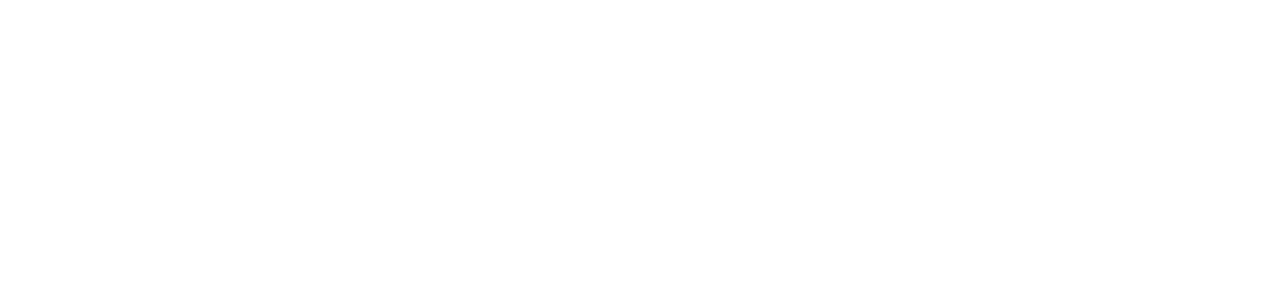
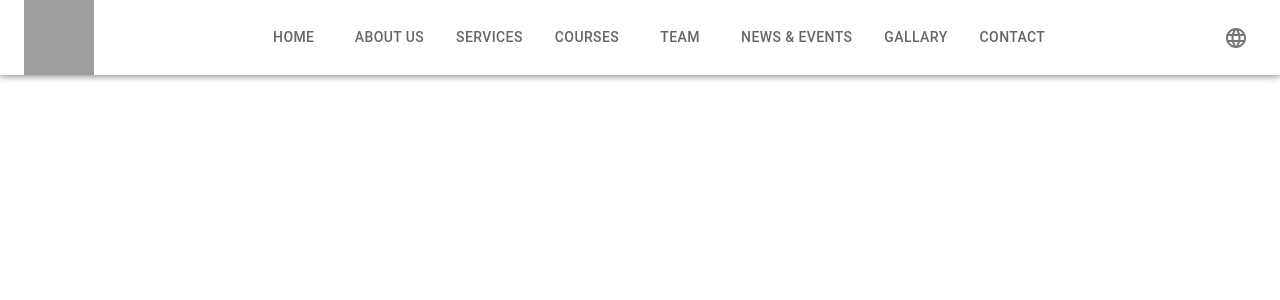
Before and after one commit to Mayis/eden-mui, a React (Create React App) app: page / in a window 1280 px wide. Shown: the top 300 px of the page. Built offline with nearby package versions, Linux system fonts and the light colour scheme; grey boxes are pictures that could not be loaded.

Commit message:
created header menu

```diff
--- a/package.json
+++ b/package.json
@@ -5,7 +5,8 @@
   "dependencies": {
     "@emotion/react": "^11.10.5",
     "@emotion/styled": "^11.10.5",
-    "@mui/material": "^5.11.1",
+    "@mui/icons-material": "^5.11.0",
+    "@mui/material": "^5.11.2",
     "@mui/styled-engine-sc": "^5.11.0",
     "@reduxjs/toolkit": "^1.9.1",
     "@testing-library/jest-dom": "^5.16.5",
--- a/src/App.tsx
+++ b/src/App.tsx
@@ -1,7 +1,12 @@
+import Header from './components/Header';
 import React from 'react';
 
 function App() {
-  return <div className="App"></div>;
+  return (
+    <div className="App">
+      <Header />
+    </div>
+  );
 }
 
 export default App;
--- /dev/null
+++ b/src/components/BurgerMenu.tsx
@@ -0,0 +1,46 @@
+import {
+  Drawer,
+  IconButton,
+  List,
+  ListItemButton,
+  ListItemIcon,
+  ListItemText
+} from '@mui/material';
+import React, { useState } from 'react';
+
+import MenuIcon from '@mui/icons-material/Menu';
+
+const pages = [
+  'Home',
+  'About Us',
+  'Services',
+  'Courses',
+  'Team',
+  'News & Events',
+  'Gallary',
+  'Contact'
+];
+function BurgerMenu() {
+  const [openDrawer, setOpenDrawer] = useState(false);
+
+  return (
+    <>
+      <Drawer anchor="left" open={openDrawer} onClose={() => setOpenDrawer(false)}>
+        <List>
+          {pages.map((page, index) => (
+            <ListItemButton key={index}>
+              <ListItemIcon>
+                <ListItemText>{page}</ListItemText>
+              </ListItemIcon>
+            </ListItemButton>
+          ))}
+        </List>
+      </Drawer>
+      <IconButton sx={{ marginLeft: 'auto' }} onClick={() => setOpenDrawer(!openDrawer)}>
+        <MenuIcon />
+      </IconButton>
+    </>
+  );
+}
+
+export default BurgerMenu;
--- a/src/components/Header.tsx
+++ b/src/components/Header.tsx
@@ -1,9 +1,103 @@
-import React from 'react'
+import {
+  AppBar,
+  Breadcrumbs,
+  Button,
+  IconButton,
+  Link,
+  Menu,
+  MenuItem,
+  Tab,
+  Tabs,
+  Toolbar,
+  Typography,
+  useMediaQuery,
+  useTheme
+} from '@mui/material';
+import React, { useState } from 'react';
 
+import BurgerMenu from './BurgerMenu';
+import LanguageIcon from '@mui/icons-material/Language';
+
+const pages = [
+  'Home',
+  'About Us',
+  'Services',
+  'Courses',
+  'Team',
+  'News & Events',
+  'Gallary',
+  'Contact'
+];
 function Header() {
+  const [value, setValue] = useState();
+  const theme = useTheme();
+  const isMatch = useMediaQuery(theme.breakpoints.down('md'));
+  const [langOpen, setLangOpen] = useState<null | HTMLElement>(null);
+  const open = Boolean(langOpen);
+  const handleClick = (event: React.MouseEvent<HTMLElement>) => {
+    setLangOpen(event.currentTarget);
+  };
+  const handleClose = () => {
+    setLangOpen(null);
+  };
+
   return (
-    <div>Header</div>
-  )
+    <React.Fragment>
+      <AppBar sx={{ background: 'white' }}>
+        <Toolbar>
+          <img
+            src="https://eden.am/_next/static/media/logo.1388381d.svg"
+            alt="eden-logo"
+            style={{ width: '70px', height: '75px' }}
+          />
+          {isMatch ? (
+            <>
+              <BurgerMenu />
+            </>
+          ) : (
+            <>
+              <Tabs
+                sx={{ marginLeft: 'auto' }}
+                indicatorColor="secondary"
+                value={value}
+                onChange={(e, value) => setValue(value)}>
+                {pages.map((item) => (
+                  <Tab
+                    key={item}
+                    label={item}
+                    sx={{
+                      fontSize: { md: '12px', lg: '14px' },
+                      padding: { md: '8px 10px', lg: '12px 16px' }
+                    }}
+                  />
+                ))}
+              </Tabs>
+              <IconButton sx={{ marginLeft: 'auto' }} onClick={handleClick}>
+                <LanguageIcon />
+              </IconButton>
+              <Menu
+                id="demo-positioned-menu"
+                aria-labelledby="demo-positioned-button"
+                anchorEl={langOpen}
+                open={open}
+                onClose={handleClose}
+                anchorOrigin={{
+                  vertical: 'top',
+                  horizontal: 'left'
+                }}
+                transformOrigin={{
+                  vertical: 'top',
+                  horizontal: 'left'
+                }}>
+                <MenuItem onClick={handleClose}>Eng</MenuItem>
+                <MenuItem onClick={handleClose}>Arm</MenuItem>
+              </Menu>
+            </>
+          )}
+        </Toolbar>
+      </AppBar>
+    </React.Fragment>
+  );
 }
 
-export default Header
+export default Header;
```
Also changed, not shown: .eslintrc.json, 1 other file (tests, documents, lock files or other folders).
